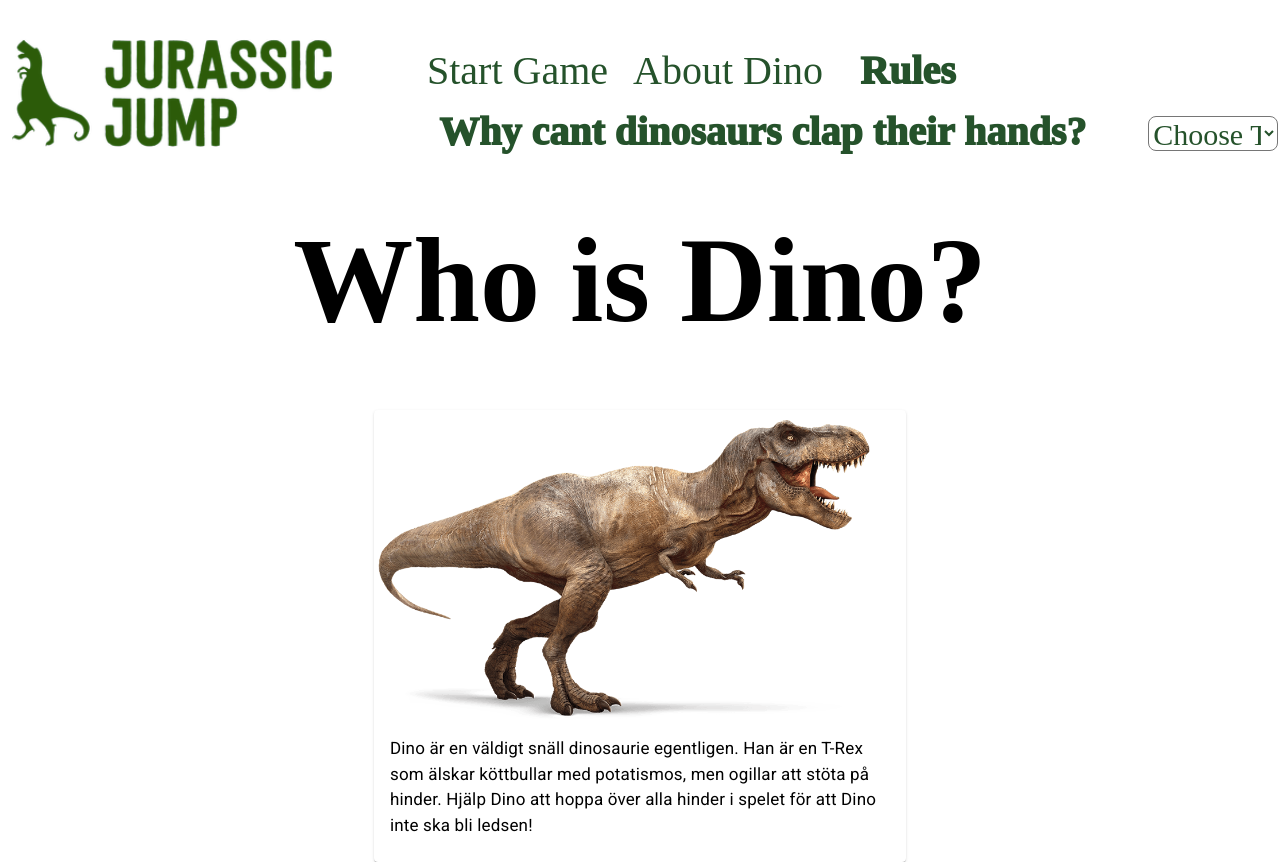
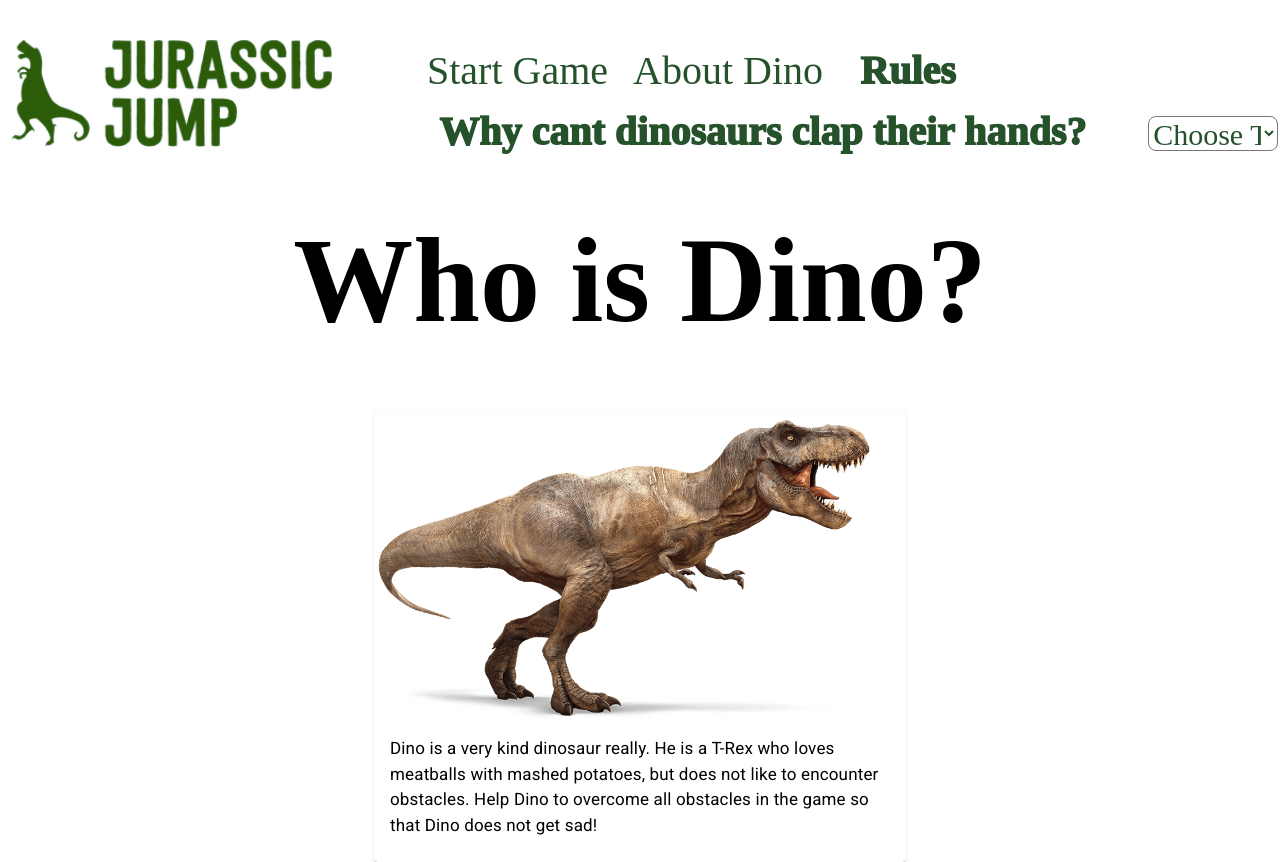
Before and after one commit to sara-oscarsson/project-jurassic-run, a React (Create React App) app: page /info in a window 1280 px wide. Built offline with nearby package versions, Linux system fonts and the light colour scheme; a web font is replaced by a local one.

Commit message:
rules-button-dino-translated

```diff
--- a/src/components/gamecomponents/dino.tsx
+++ b/src/components/gamecomponents/dino.tsx
@@ -22,6 +22,7 @@ const Dino = (props: Props) => {
             display: "flex",
             justifyContent: "center",
             alignItems: "center",
+            cursor: 'pointer'
           }}
           onClick={props.makeDinoJump}
         >
--- a/src/components/info.tsx
+++ b/src/components/info.tsx
@@ -43,10 +43,10 @@ export default function Info() {
           <CardMedia className={classes.media} image={image}></CardMedia>
           <CardContent>
             <Typography className={classes.title}>
-              Dino är en väldigt snäll dinosaurie egentligen. Han är en T-Rex
-              som älskar köttbullar med potatismos, men ogillar att stöta på
-              hinder. Hjälp Dino att hoppa över alla hinder i spelet för att
-              Dino inte ska bli ledsen!
+              Dino is a very kind dinosaur really. He is a T-Rex
+              who loves meatballs with mashed potatoes, but does
+              not like to encounter obstacles. Help Dino to overcome
+              all obstacles in the game so that Dino does not get sad!
             </Typography>
           </CardContent>
         </Card>
--- a/src/components/rulesModal.tsx
+++ b/src/components/rulesModal.tsx
@@ -48,7 +48,7 @@ export default function SimpleModal() {
     <div style={modalStyle} className={classes.paper}>
       <h2 id="simple-modal-title">Game Rules</h2>
       <p id="simple-modal-description">
-        You play the game by pressing spacebar.
+        You play the game by pressing the jump button.<br/>
         The goal of the game is to jump over as many obstacles as possible.
         You lose when an obstacle hit you.
         You will recieve points for every obstacle you clear.
```
